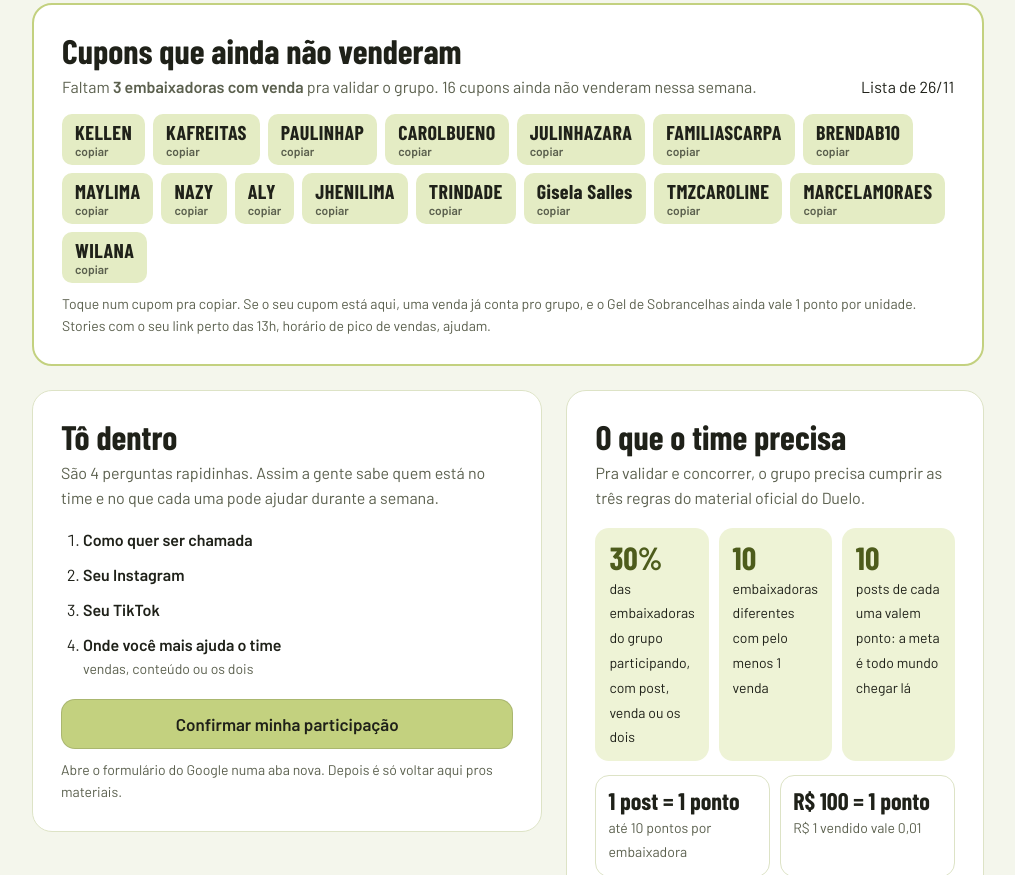
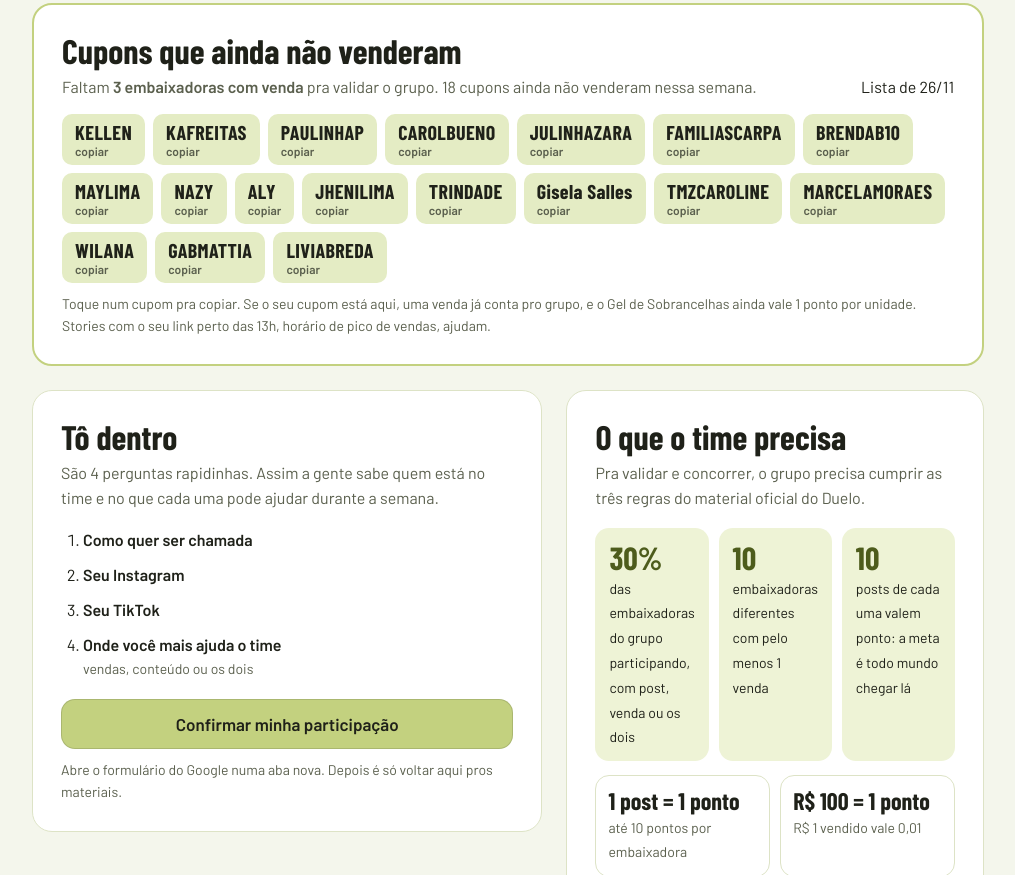
Before and after one commit to jhenifferal/Guava-Embaixadora-5, a plain HTML site: page index.html in a window 1280 px wide. Shown: the part 1720-2595 px from the top of the page, without its empty margins (132-1147 px from the left). Drawn offline with nearby package versions, Linux system fonts and the light colour scheme; a web font is replaced by a local one.

Commit message:
Add files via upload

```diff
--- a/index.html
+++ b/index.html
@@ -382,7 +382,7 @@ footer{margin-top:28px;font-size:14px;color:var(--muted)}
   /* Cupons do grupo 5 que ainda não venderam no Duelo (lista da Guava) */
   const CUPONS_SEM_VENDA = {
     atualizado: "26/11",
-    lista: ["KELLEN", "KAFREITAS", "PAULINHAP", "CAROLBUENO", "JULINHAZARA", "FAMILIASCARPA", "BRENDAB10", "MAYLIMA", "NAZY", "ALY", "JHENILIMA", "TRINDADE", "Gisela Salles", "TMZCAROLINE", "MARCELAMORAES", "WILANA"]
+    lista: ["KELLEN", "KAFREITAS", "PAULINHAP", "CAROLBUENO", "JULINHAZARA", "FAMILIASCARPA", "BRENDAB10", "MAYLIMA", "NAZY", "ALY", "JHENILIMA", "TRINDADE", "Gisela Salles", "TMZCAROLINE", "MARCELAMORAES", "WILANA", "GABMATTIA", "LIVIABREDA"]
   };
   const FIM = new Date("2026-11-30T23:59:59-03:00");
   /* Participantes: nome, Instagram, TikTok e no que a pessoa é boa (respostas do formulário) */
```
